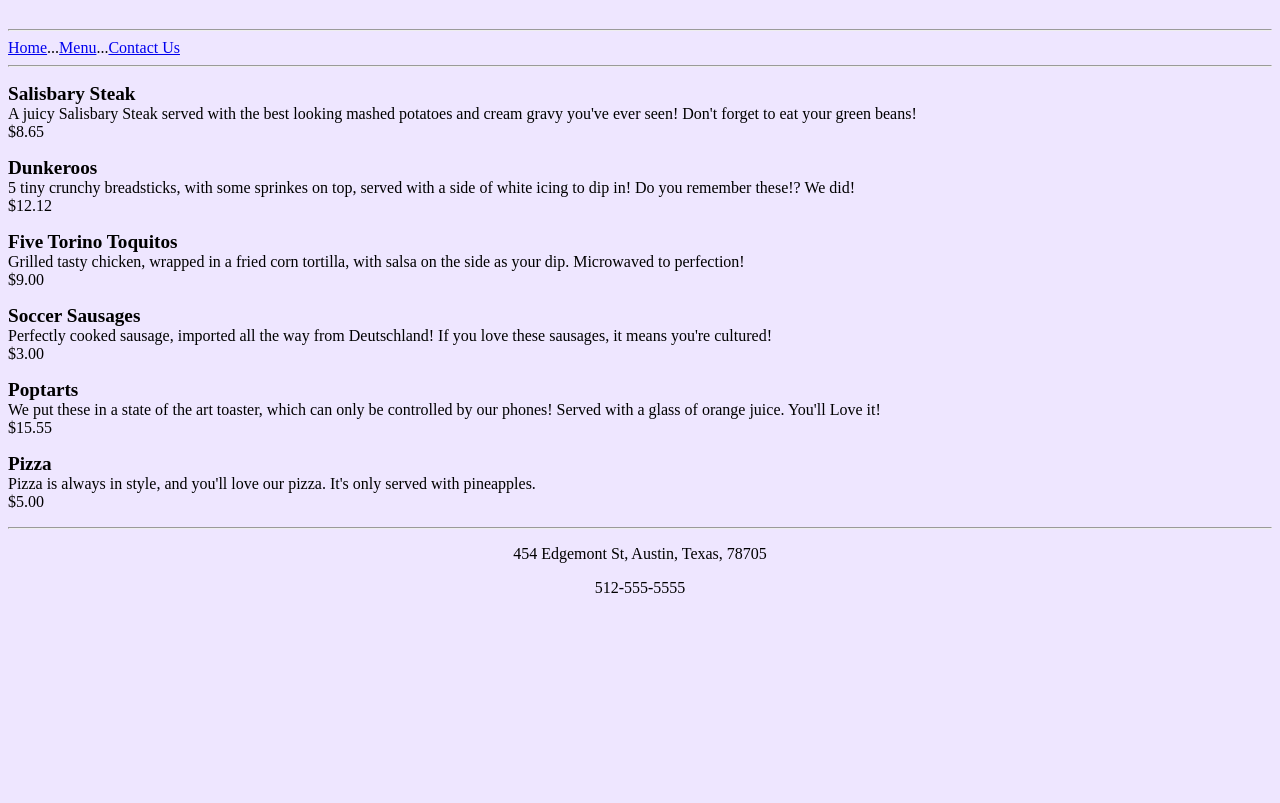
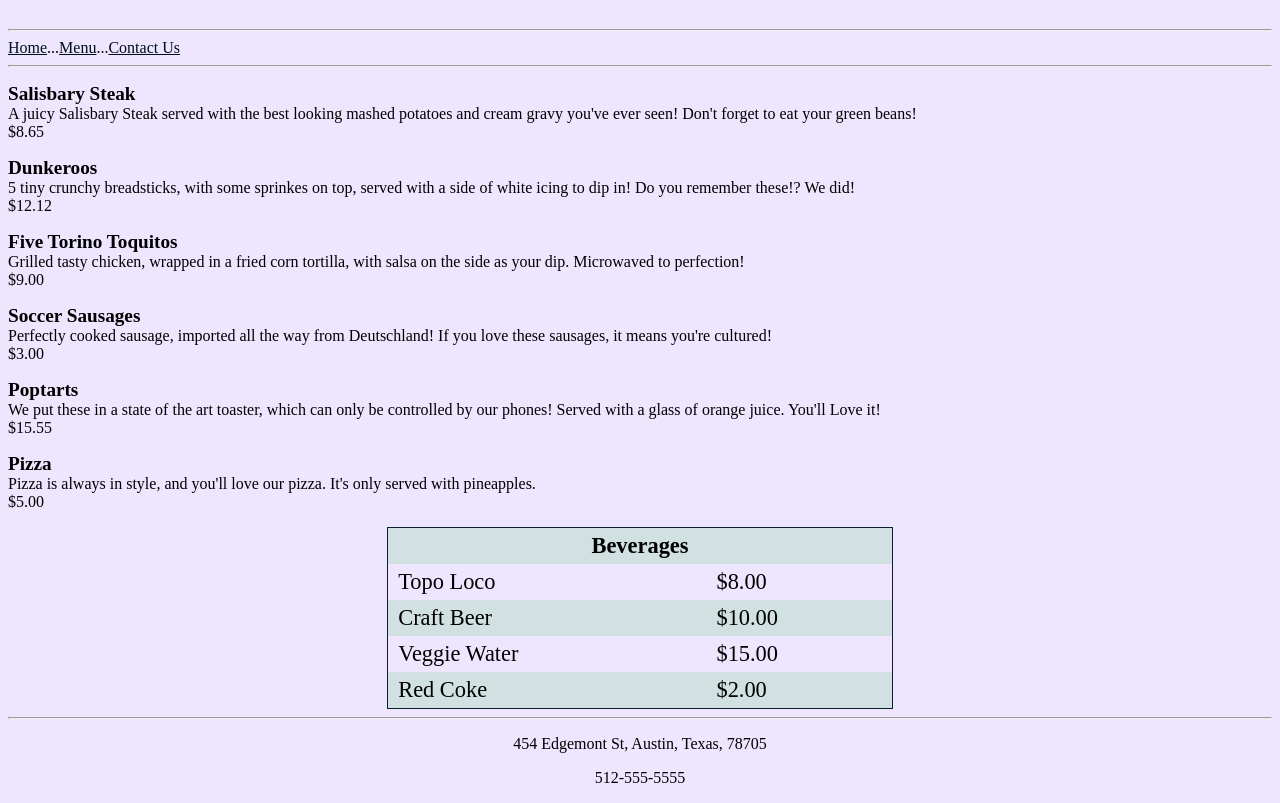
Before and after one commit to Cdunagan05/NewDevRepo, a plain HTML site: page restaurant/menu.html in a window 1280 px wide. Shown: the part 150-953 px from the top of the page. Before the commit the page ends 800 px from the top, so only its background shows below. Drawn offline with Linux system fonts and the light colour scheme.

Commit message:
add css tables links to restaurant

```diff
--- a/restaurant/menu.html
+++ b/restaurant/menu.html
@@ -14,6 +14,26 @@
     body {
       background-color: #eee6ff;
     }
+
+    .beverage-table {
+      border: 1px solid #0d1f2d;
+      width: 40%;
+      margin: auto;
+      border-collapse: collapse;
+    }
+
+
+
+    .beverage-table td, .beverage-table th {
+      font-size: 1.4em;
+      padding: 5px 10px;
+    }
+
+    .beverage-table tr:nth-child(odd) {
+      background-color: #d1e0e0;
+    }
+
+
 
     </style>
   </head>
@@ -72,6 +92,29 @@
       $5.00
     </p>
 
+    <div>
+      <table class="beverage-table">
+          <tr>
+            <th colspan="2">Beverages</th>
+          </tr>
+          <tr>
+            <td>Topo Loco</td>
+            <td>$8.00</td>
+          </tr>
+          <tr>
+            <td>Craft Beer</td>
+            <td>$10.00</td>
+          </tr>
+          <tr>
+            <td>Veggie Water</td>
+            <td>$15.00</td>
+          </tr>
+          <tr>
+            <td>Red Coke</td>
+            <td>$2.00</td>
+          </tr>
+      </table>
+    </div>
 
 
 
--- a/restaurant/styles/restaurantStyles.css
+++ b/restaurant/styles/restaurantStyles.css
@@ -17,3 +17,19 @@ footer {
 .home-body {
   background-color: #efe6ff;
 }
+
+nav a {
+  color: #000d1a;
+}
+
+nav a:hover {
+  font-weight: bold;
+}
+
+nav a:visited {
+  color: #ff8080;
+}
+
+nav a:active {
+  text-decoration: none;
+}
```
Also changed, not shown: restaurant/contact.html (+8 -6 lines).
